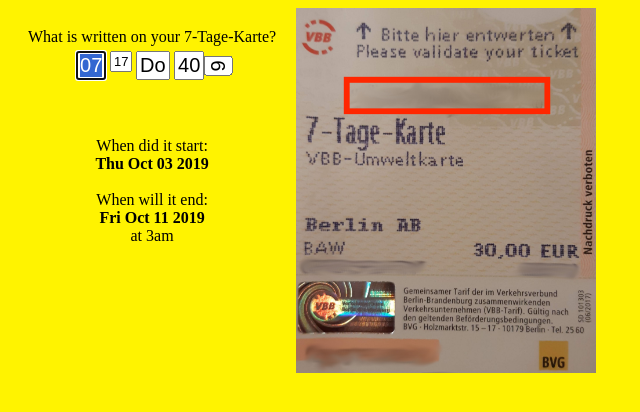
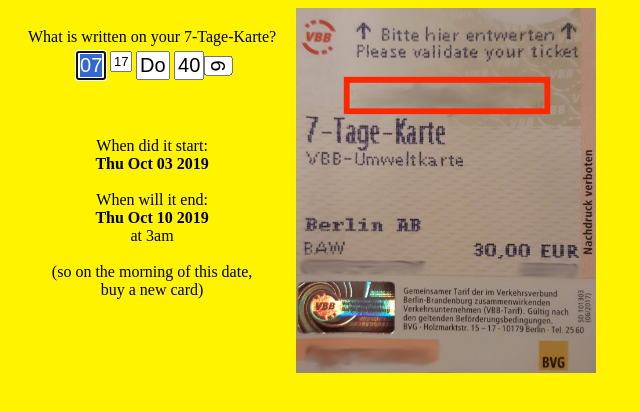
Before and after one commit to erasta/7TageKarte, a plain HTML site: page index.html in a window 1280 px wide. Shown: the whole page, without its empty margins (0-640 px from the left). Drawn offline with Linux system fonts and the light colour scheme.

Commit message:
fixed to 7 days

```diff
--- a/index.html
+++ b/index.html
@@ -22,7 +22,7 @@
             const dayofyear = (week - 1) * 7 + currday - (d.getDay() + 6) % 7;
             d = new Date(+d + dayofyear * 86400000);
             document.getElementById('datestart').textContent = d.toDateString();
-            d = new Date(+d + 8 * 86400000);
+            d = new Date(+d + 7 * 86400000);
             document.getElementById('dateend').textContent = d.toDateString();
         }
     </script>
@@ -55,7 +55,7 @@
             <label id="datestart" style="font-weight: bold"></label><br>
             <br>
             When will it end:<br>
-            <label id="dateend" style="font-weight: bold"></label><br>at 3am<br>
+            <label id="dateend" style="font-weight: bold"></label><br>at 3am<br><br>(so on the morning of this date,<br>buy a new card)<br>
         </div>
         <div>
             <img src="karte.jpg" width="300" style="float: left" />
```
